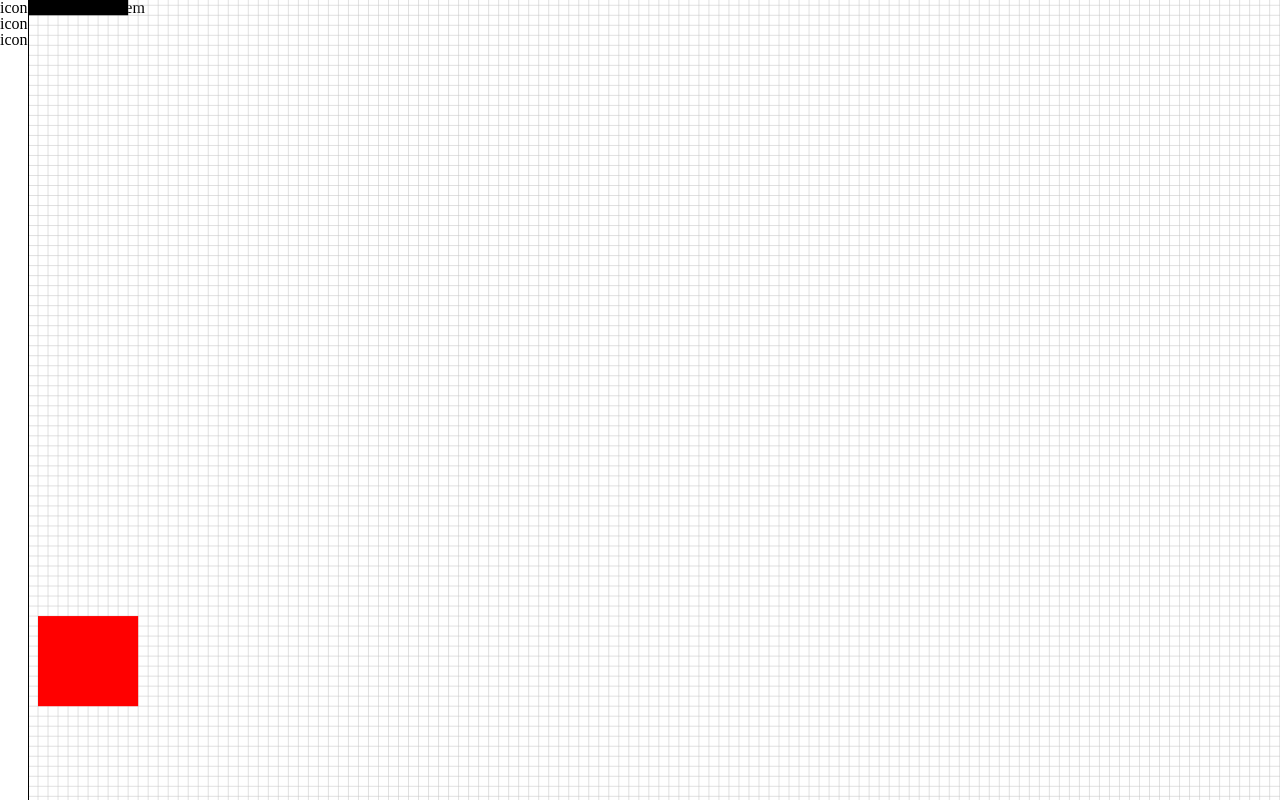
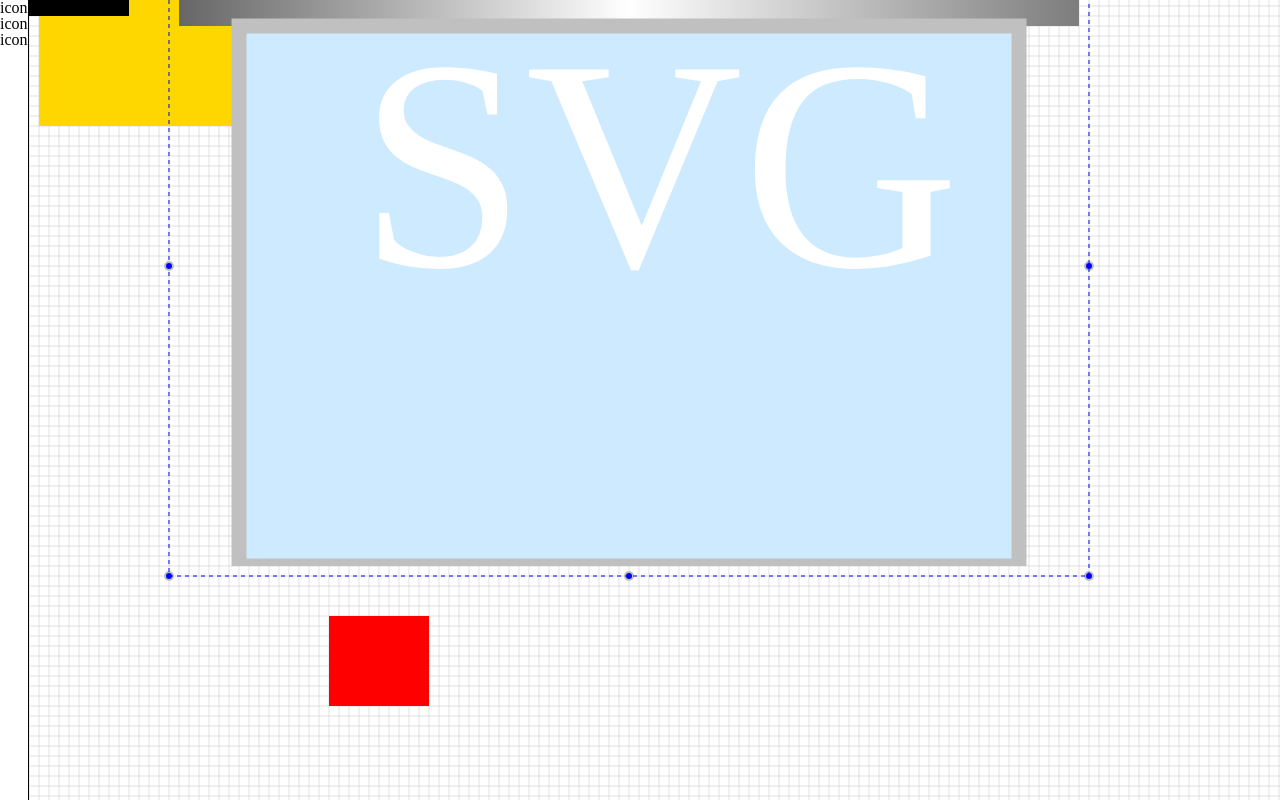
Before and after one commit to snail24365/scada, a React (Vite) app: page / in a window 1280 px wide. Shown: the top 800 px of the page. Built offline with nearby package versions, Linux system fonts and the light colour scheme.

Commit message:
Add wtihEdit HOC

```diff
--- a/src/features/scada/EditViewport/EditViewport.tsx
+++ b/src/features/scada/EditViewport/EditViewport.tsx
@@ -1,11 +1,13 @@
 import _ from 'lodash';
 import { useEffect, useRef, useState } from 'react';
 import useDrag, { MouseButton } from '../../../hook/useDrag';
+import Pump from '../Pump';
 import Rectangle from '../Rectangle';
 import { EditViewportContext } from './EditViewportContext';
 import Grid from './Grid';
 import MiniMap from './MiniMap';
 import ToolButtonGroup from './ToolButtonGroup';
+import withEdit from './withEdit';
 
 type Props = {
   width: number;
@@ -94,16 +96,42 @@ const EditViewport = ({ width, height }: Props) => {
 
   const zoomAmount = 10;
 
+  const EditablePump = withEdit(Pump);
+
   return (
     <EditViewportContext.Provider value={editViewportContextValue}>
       <div style={{ position: 'relative' }}>
         <div
           ref={containerRef}
-          style={{ width: viewport?.width, height: viewport?.height, position: 'relative', zIndex: 1, border: '1px solid black' }}
+          style={{
+            position: 'relative',
+            width: viewport?.width,
+            height: viewport?.height,
+            zIndex: 1,
+            border: '1px solid black',
+          }}
           onMouseDown={onWheelDrag}
           onWheel={(e) => {
             Math.sign(e.deltaY) < 0 ? zoom('in') : zoom('out');
-          }}></div>
+          }}>
+          <svg
+            ref={editViewportSvgRef}
+            viewBox={`${viewbox.x} ${viewbox.y} ${viewbox.width ?? 0} ${viewbox.height ?? 0}`}
+            width={'100%'}
+            css={{
+              zIndex: 5,
+              backgroundColor: 'transparent',
+            }}>
+            <g>
+              <Grid gap={gridUnit} />
+              <rect x={10} y={10} width={300} height={300} fill="gold" cursor={'pointer'} />
+              <rect x={10} y={10} width={100} height={100} fill="gold" />
+              <Rectangle />
+              <rect x={300} y={800} width={100} height={90} fill="red" />
+              <EditablePump x={150} y={150} width={900} height={600} />
+            </g>
+          </svg>
+        </div>
 
         <MiniMap width={miniMapWidth} />
         <div
@@ -124,24 +152,6 @@ const EditViewport = ({ width, height }: Props) => {
             }}
           />
         </div>
-        <svg
-          ref={editViewportSvgRef}
-          viewBox={`${viewbox.x} ${viewbox.y} ${viewbox.width ?? 0} ${viewbox.height ?? 0}`}
-          width={'100%'}
-          style={{
-            backgroundColor: 'transparent',
-            position: 'absolute',
-            left: 0,
-            top: 0,
-          }}>
-          <g>
-            <Grid gap={gridUnit} />
-            <circle></circle>
-            <Rectangle />
-            <rect x={10} y={10} width={100} height={100} fill="gold" />
-            <rect x={10} y={800} width={100} height={90} fill="red" />
-          </g>
-        </svg>
       </div>
     </EditViewportContext.Provider>
   );
--- /dev/null
+++ b/src/features/scada/EditViewport/withEdit.tsx
@@ -0,0 +1,50 @@
+import React, { ComponentType, useEffect, useRef } from 'react';
+import useDrag from '../../../hook/useDrag';
+import { ClientRect } from '../../../type';
+
+type WithEditProps = ClientRect;
+
+function withEdit<T extends WithEditProps>(WrappedComponent: ComponentType<T>) {
+  const WithEdit: React.FC<T> = (props) => {
+    const { width, height, x, y } = props;
+    const margin = 10;
+
+    const pointsCoordinate = [];
+    for (const px of [-margin, width / 2, width + margin].map((a) => a + x)) {
+      for (const py of [-margin, height / 2, height + margin].map((a) => a + y)) {
+        if (px === width / 2 + x && py === height / 2 + y) continue;
+        pointsCoordinate.push({ x: px, y: py });
+      }
+    }
+
+    const controlPoints = pointsCoordinate.map(({ x, y }) => {
+      return (
+        <circle
+          cx={x}
+          cy={y}
+          r={4}
+          fill="blue"
+          stroke="silver"
+          strokeWidth={2}
+          onMouseDown={(e) => {
+            e.stopPropagation();
+          }}
+        />
+      );
+    });
+
+    return (
+      <g>
+        <WrappedComponent {...props} />
+        {controlPoints}
+        <g>
+          <rect strokeDasharray={'4 4'} x={x - margin} y={y - margin} width={width + 2 * margin} height={height + 2 * margin} fill="transparent" stroke="blue" strokeWidth={1} />
+        </g>
+      </g>
+    );
+  };
+
+  return WithEdit;
+}
+
+export default withEdit;
--- /dev/null
+++ b/src/features/scada/Pump.tsx
@@ -0,0 +1,30 @@
+import React, { useEffect } from 'react';
+import gsap from 'gsap';
+import { ClientRect } from '../../type';
+type Props = {} & ClientRect;
+
+const Pump = ({ width, height, x, y }: Props) => {
+  const viewboxW = 300;
+  const viewboxH = 200;
+  return (
+    <svg width={width} height={height} x={x} y={y} viewBox={`0 0 ${viewboxW} ${viewboxH}`}>
+      <defs>
+        <linearGradient id="margin-gradient">
+          <stop offset="0%" stopColor="#666666" />
+          <stop offset="50%" stopColor="#ffffff" />
+          <stop offset="100%" stopColor="#7d7d7d" />
+        </linearGradient>
+      </defs>
+      <g>
+        <rect x="0" y="0" width={viewboxW} height="20" fill="url(#margin-gradient)" />
+        <rect x="20" y="20" width="260" height="180" fill="#ceeaff" stroke="silver" strokeWidth={5} />
+        <rect x="0" y="200" width={viewboxW} height="20" fill="url(#margin-gradient)" />
+        <text dx="-30%" x="50%" y="50%" fill="white" fontSize={100}>
+          SVG
+        </text>
+      </g>
+    </svg>
+  );
+};
+
+export default Pump;
```
